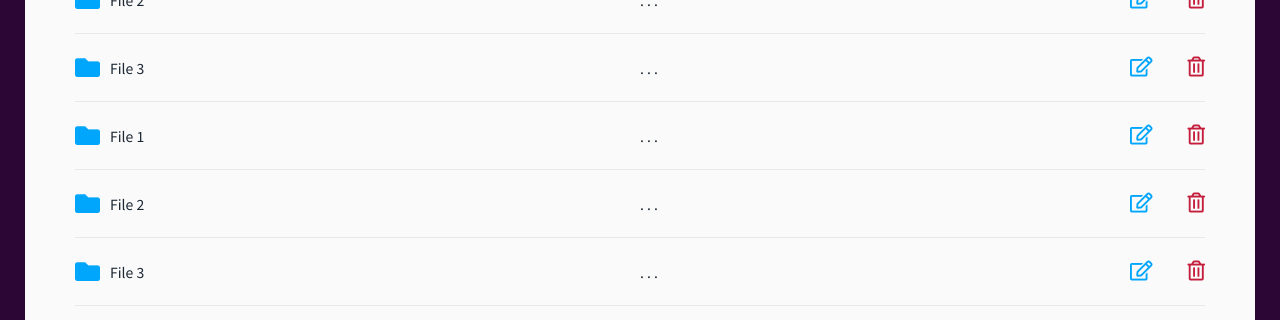
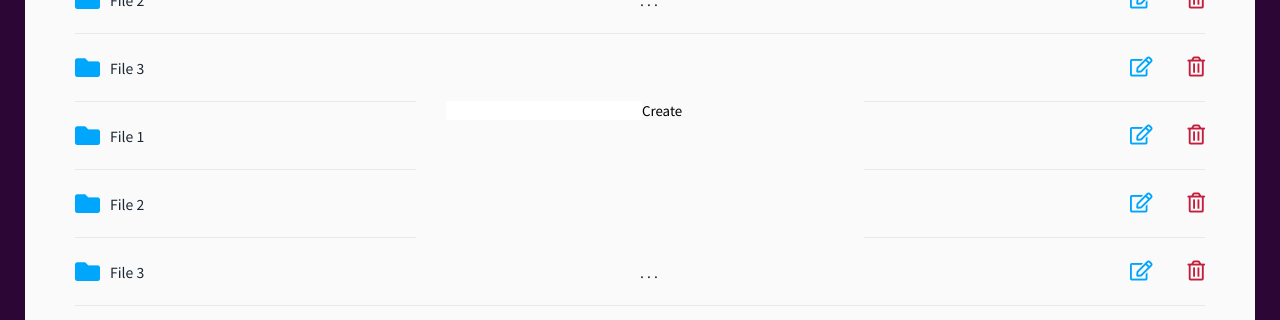
Before and after one commit to Chrismarcel/file_system, a React app: page / in a window 1280 px wide. Shown: the part 230-550 px from the top of the page. Built offline with nearby package versions, Linux system fonts and the light colour scheme.

Commit message:
deploy first build

```diff
--- a/src/assets/scss/styles.scss
+++ b/src/assets/scss/styles.scss
@@ -53,6 +53,13 @@ button {
         border-radius: .2rem;
         overflow: scroll;
         padding: 3em 5rem;
+        opacity: 1;
+        transition: opacity .4s ease-in-out;
+
+        &.modal-open {
+            opacity: .5;
+            overflow: hidden;
+        }
     }
 
     &-list {
@@ -204,3 +211,14 @@ button {
         }
     }
 }
+
+.create-file-modal {
+    position: absolute;
+    top: 50%;
+    left: 50%;
+    transform: translate(-50%, -50%);
+    padding: 3rem;
+    background: $light-color;
+    width: 35%;
+    height: 200px;
+}
--- a/src/components/DashboardHeader.jsx
+++ b/src/components/DashboardHeader.jsx
@@ -23,13 +23,15 @@ class DashboardHeader extends Component {
     }
 
     collapseDropdown = (event) => {
-      if (!this.myRef.current.contains(event.target)) {
-        this.setState({ expanded: false });
+      const { openCreateFileModal } = this.props;
+      if (event.path[1].className.includes('create-options')) {
+        openCreateFileModal();
       }
+      this.setState({ expanded: false });
     }
 
     render() {
-      const { title, createFileModal, toggleDisplay } = this.props;
+      const { title, openCreateFileModal, toggleDisplay } = this.props;
       const { expanded } = this.state;
       const slug = slugify(title, { lower: true });
 
@@ -44,9 +46,9 @@ class DashboardHeader extends Component {
               <i className="fas fa-plus" />
               Create file / folder
             </button>
-            <ul className={`create-options ${expanded && 'dropdown-shown'}`}>
-              <li role="presentation" id="file" onClick={createFileModal}>Create File</li>
-              <li role="presentation" id="folder" onClick={createFileModal}>Create Folder</li>
+            <ul className={`create-options ${expanded ? 'dropdown-shown' : ''}`}>
+              <li role="presentation" id="file" onClick={openCreateFileModal}>Create File</li>
+              <li role="presentation" id="folder" onClick={openCreateFileModal}>Create Folder</li>
             </ul>
           </div>
           <div className="display-type">
@@ -64,7 +66,7 @@ class DashboardHeader extends Component {
 
 DashboardHeader.propTypes = {
   title: string.isRequired,
-  createFileModal: func.isRequired,
+  openCreateFileModal: func.isRequired,
   toggleDisplay: func.isRequired
 };
 
--- a/src/views/FileManager.jsx
+++ b/src/views/FileManager.jsx
@@ -1,26 +1,31 @@
 import React, { Component } from 'react';
-import { string } from 'prop-types';
+// import { string } from 'prop-types';
 import FileList from '../components/FileList';
 import DashboardHeader from '../components/DashboardHeader';
 
 class FileManager extends Component {
     state = {
-      files: []
+    //   files: [],
+      createFileModalShown: false
     }
 
     componentWillMount() {
-      const { location } = this.props;
-      const directory = location.split('/').pop();
-      const files = localStorage.getItem(directory);
-      this.setState({ files });
+    //   const { location } = this.props;
+    //   const directory = location.split('/').pop();
+    //   const files = localStorage.getItem(directory);
+    //   this.setState({ files });
+    }
+
+    openCreateFileModal = () => {
+      this.setState({ createFileModalShown: true });
     }
 
     render() {
-      const { files } = this.state;
+      const { createFileModalShown } = this.state;
       return (
         <main className="file-manager">
-          <div className="file-listing">
-            <DashboardHeader title="All files" />
+          <div className={`file-listing ${createFileModalShown ? 'modal-open' : ''}`}>
+            <DashboardHeader title="All files" openCreateFileModal={this.openCreateFileModal} />
             <FileList type="file" name="File 1" modifiedDate=". . ." />
             <FileList type="file" name="File 2" modifiedDate=". . ." />
             <FileList type="file" name="File 3" modifiedDate=". . ." />
@@ -42,13 +47,19 @@ class FileManager extends Component {
             <FileList type="folder" name="Main Folder 7" modifiedDate="24-04-2018 05:00pm" />
             <FileList type="folder" name="Main Folder 8" modifiedDate="24-04-2018 05:00pm" />
           </div>
+          <div className={`create-file-modal ${createFileModalShown ? 'modal-open' : ''}`}>
+            <form>
+              <input type="text" name="file-name" id="file-name" />
+              <button type="submit">Create</button>
+            </form>
+          </div>
         </main>
       );
     }
 }
 
 FileManager.propTypes = {
-  location: string.isRequired
+//   location: string.isRequired
 };
 
 export default FileManager;
```
